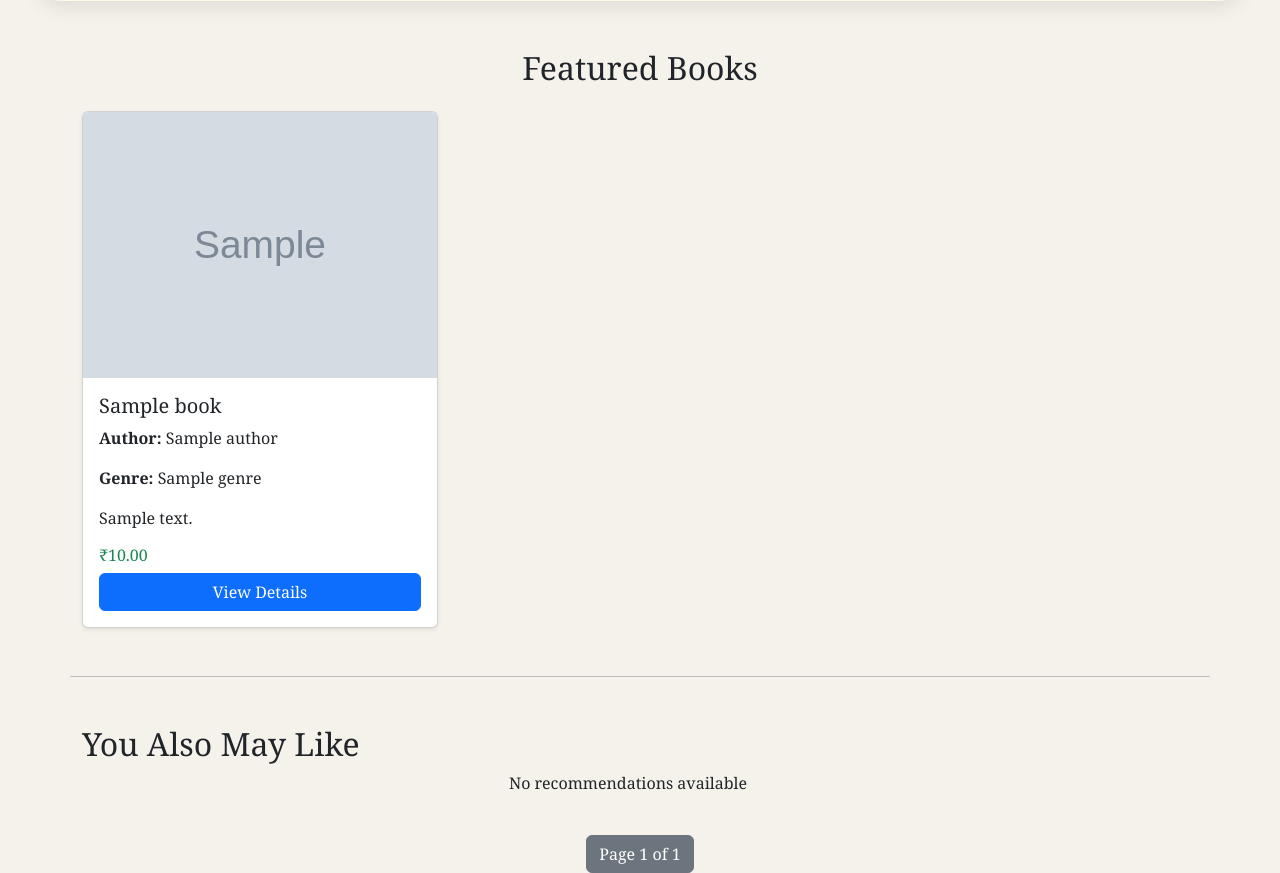
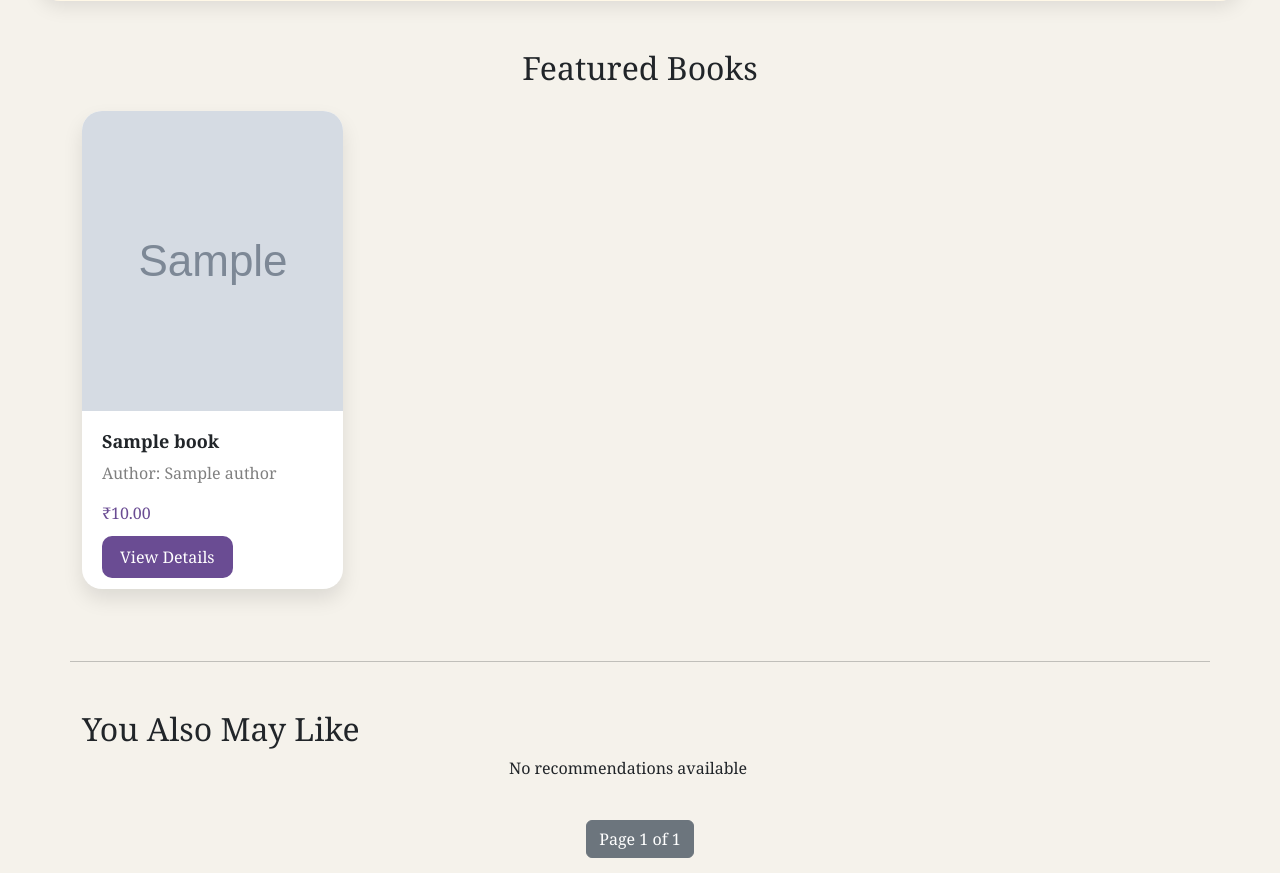
Before and after one commit to abhayrwt27/house-of-books, a Django app: page / in a window 1280 px wide. Shown: the part 604-1477 px from the top of the page. Run offline with Django 5.2, Linux system fonts and the light colour scheme; tables that the repository leaves empty hold one stand-in row (values such as "Sample post"); grey boxes marked "Sample" are stand-in pictures; parts of the project's set-up code (start-up, migrations or seed data) failed here and were passed over.

Commit message:
Improved the UI of book card

```diff
--- a/books/static/css/style.css
+++ b/books/static/css/style.css
@@ -107,3 +107,61 @@ body{
     background-color: #3e2723;
     color: white;
 }
+
+.book-card{
+    background: white;
+    border-radius: 20px;
+    overflow: hidden;
+    box-shadow: 0 10px 20px rgba(0,0,0,0.1);
+    transition: 0.3s;
+    height: 100%;
+}
+
+.book-card:hover{
+    transform: translateY(-10px);
+}
+
+.book-image{
+    width: 100%;
+    height: 300px;
+    object-fit: cover;
+}
+
+.book-placeholder{
+    height: 300px;
+    display: flex;
+    justify-content: center;
+    align-items: center;
+    font-size: 15px;
+    background-color: #f5f5f5;
+}
+
+.book-content{
+    padding: 20px;
+}
+
+.book-content h5{
+    font-size: 18px;
+    font-weight: bold;
+}
+
+.author-name{
+    color: gray;
+}
+
+.book-price{
+    color: #6a4c93;
+    margin-bottom: 20px;
+}
+
+.view-button{
+    background-color: #6a4c93;;
+    color: white;
+    padding: 10px 18px;
+    border-radius: 10px;
+    text-decoration: none;
+}
+
+.view-button:hover{
+    background-color: #55357e;
+}
--- a/books/templates/books/book_card.html
+++ b/books/templates/books/book_card.html
@@ -1,17 +1,18 @@
-            <div class="col-md-4">
-                    <div class="card h-100 shadow-sm">
-                        {% if book.cover_image %}
-                            <img src="{{ book.cover_image.url }}" class="card-img-top" alt="{{book.title}}">
-                        {% else %}
-                            <div class="text-center p-5 bg-light">No Image Available</div>
-                        {% endif %}
-                        <div class="card-body d-flex flex-column">
-                            <h5 class="card-title">{{ book.title }}</h5>
-                            <p><strong>Author:</strong> {{book.author}}</p>
-                            <p><strong>Genre:</strong> {{book.genre}}</p>
-                            <p class="card-text">{{book.description|truncatewords:20}}</p>
-                            <h6 class="text-success">₹{{book.price}}</h6>
-                            <a href="{% url 'book_detail' book.id %}" class="btn btn-primary w-100 mt-auto">View Details</a>
-                        </div>
-                    </div>
+<div class="col-lg-3 col-md-4 col-sm-6 mb-4">
+        <div class="book-card">
+            {% if book.cover_image %}
+                <img src="{{ book.cover_image.url }}" class="book-image" alt="{{book.title}}">
+            {% else %}
+                <div class="book-placeholder">No Image Available</div>
+            {% endif %}
+
+            <div class="book-content">
+                <h5>{{ book.title }}</h5>
+                <p class="author-name">Author: {{book.author}}</p>
+                <div class="book-price">₹{{book.price}}</div>
+                <a href="{% url 'book_detail' book.id %}" class="view-button">
+                    View Details
+                </a>
             </div>
+        </div>
+</div>
```
